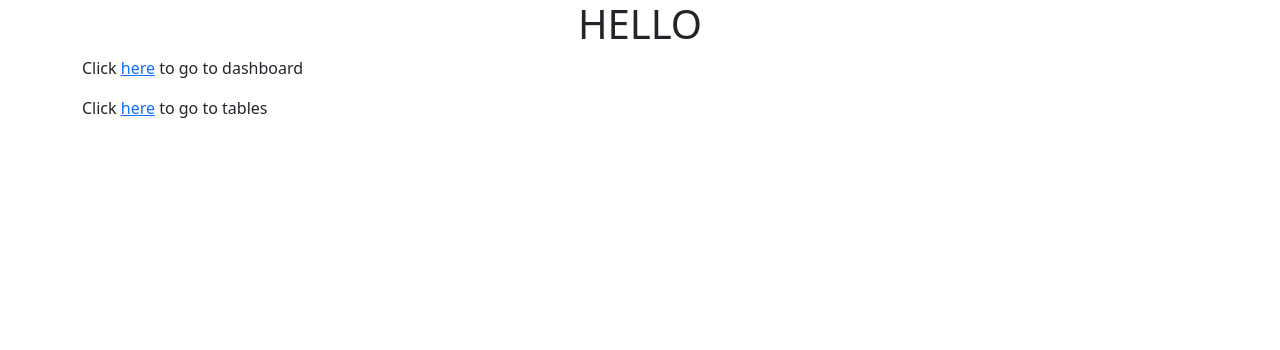
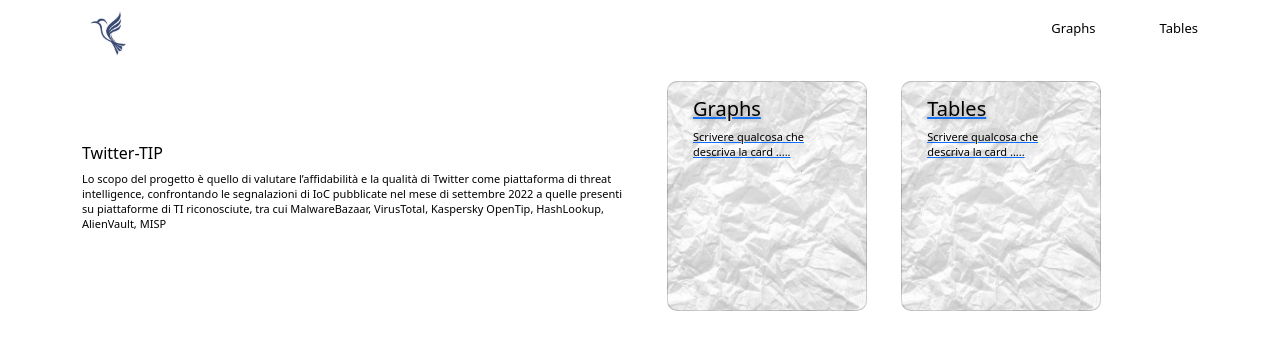
Before and after one commit to LoZimmero/ioc-app, a Flask app: page / in a window 1280 px wide. Shown: the top 350 px of the page. Run offline with Flask 2, Linux system fonts and the light colour scheme; parts of the project's set-up code (start-up, migrations or seed data) failed here and were passed over.

Commit message:
Edit: Draft layout index

```diff
--- /dev/null
+++ b/src/static/index.css
@@ -0,0 +1,78 @@
+.container{
+    width: 100%;
+    height: 100%;
+    /*background-image: linear-gradient(rgba(0,0,0,0.7), rgba(0,0,0,0.7)),url(piattaforma_1.png);*/
+    /*background-color: darkgrey;*/
+    /*background-position: center;*/
+
+}
+.navbar{
+    height: 12%;
+    display: flex;
+    align-items: center;
+}
+.logo{
+    width: 50px;
+    cursor: pointer;
+}
+nav{
+    flex: 1;
+    text-align: right;
+}
+nav ul li{
+    list-style: none;
+    display: inline-block;
+    margin-left: 60px;
+}
+nav ul li a{
+    text-decoration: none;
+    color: black;
+    font-size: 13px;
+}
+.row{
+    display: flex;
+    height: 88%;
+    align-items: center;
+}
+.col{
+    flex-basis: 50%;
+}
+h1{
+    color: black;
+    font-size: 100%;
+}
+p{
+    color: black;
+    font-size: 11px;
+    line-height: 15px;
+
+}
+.card{
+    width: 200px;
+    height: 230px;
+    display: inline-block;
+    border-radius: 10px;
+    padding: 15px 25px;
+    box-sizing: border-box;
+    cursor: pointer;
+    margin: 10px 15px;
+    background-position: center;
+    background-size: cover;
+    transition: transform 0.5s;
+}
+.graphs{
+    /*background-color: beige;*/
+    background-image: url(sfondo.png);
+}
+.tables{
+    /*background-color: beige;*/
+    background-image: url(sfondo.png);
+
+}
+.card:hover{
+    transform: translateY(-10px);
+}
+h5{
+    color: black;
+    text-shadow: 0 0 5px #999;
+}
--- a/src/templates/base.html
+++ b/src/templates/base.html
@@ -6,10 +6,13 @@
     <meta name="viewport" content="width=device-width, initial-scale=1.0">
     <!-- Bootstrap -->
     <link href="https://cdn.jsdelivr.net/npm/bootstrap@5.2.3/dist/css/bootstrap.min.css" rel="stylesheet" integrity="sha384-rbsA2VBKQhggwzxH7pPCaAqO46MgnOM80zW1RWuH61DGLwZJEdK2Kadq2F9CUG65" crossorigin="anonymous">
+
     <script src="https://cdn.jsdelivr.net/npm/bootstrap@5.2.3/dist/js/bootstrap.bundle.min.js" integrity="sha384-kenU1KFdBIe4zVF0s0G1M5b4hcpxyD9F7jL+jjXkk+Q2h455rYXK/7HAuoJl+0I4" crossorigin="anonymous"></script>
     <!-- End Bootstrap -->
     <title>Ioc App</title>
     {% block head %}{% endblock %}
+
+
 </head>
 <body>
     {% block content %}{% endblock %}
--- a/src/templates/index.html
+++ b/src/templates/index.html
@@ -1,11 +1,54 @@
 {% extends 'base.html' %}
+
+
+{% block head %}
+<!-- Import chart.js -->
+<script src="https://cdn.jsdelivr.net/npm/chart.js"></script>
+<!-- Custom CSS -->
+<link href="{{url_for('static', filename='index.css')}}" rel="stylesheet">
+{% endblock %}
 
 {% block content %}
 
 <div class="container">
-    <h1 class="text-center">HELLO</h1>
-    <p>Click <a href="{{ url_for('dashboards') }}">here</a> to go to dashboard</p>
-    <p>Click <a href="{{ url_for('tables') }}">here</a> to go to tables</p>
+    <!--<h1 class="text-center">Twitter-TIP</h1>-->
+    <div class="navbar">
+        <img src="static/logo.png" class="logo">
+        <nav>
+            <ul>
+                <li><a href="{{ url_for('dashboards') }}"> Graphs </a></li>
+                <li><a href="{{ url_for('tables') }}"> Tables </a></li>
+            </ul>
+        </nav>
+        <!--
+        <p>Click <a href="{{ url_for('dashboards') }}">here</a> to go to dashboard</p>
+        <p>Click <a href="{{ url_for('tables') }}">here</a> to go to tables</p>-->
+    </div>
+
+    <div class="row">
+        <div class="col">
+            <h1>Twitter-TIP</h1>
+            <p>Lo scopo del progetto è quello di valutare l’affidabilità e la qualità di Twitter come
+                piattaforma di threat intelligence, confrontando le segnalazioni di IoC pubblicate nel
+                mese di settembre 2022 a quelle presenti su piattaforme di TI riconosciute, tra cui
+                MalwareBazaar, VirusTotal, Kaspersky OpenTip, HashLookup, AlienVault, MISP</p>
+
+        </div>
+        <div class="col">
+            <div class="card graphs">
+                <a href="{{ url_for('dashboards') }}">
+                <h5>Graphs</h5>
+                <p>Scrivere qualcosa che descriva la card .....</p>
+                </a>
+            </div>
+            <div class="card tables">
+                <a href="{{ url_for('tables') }}">
+                    <h5>Tables</h5>
+                    <p>Scrivere qualcosa che descriva la card .....</p>
+                </a>
+            </div>
+        </div>
+    </div>
 </div>
 
 {% endblock %}
```
Also changed, not shown: src/static/cat.jpg (deleted), src/static/logo.png (added), src/static/piattaforma_1.png (added), src/static/sfondo.png (added).
